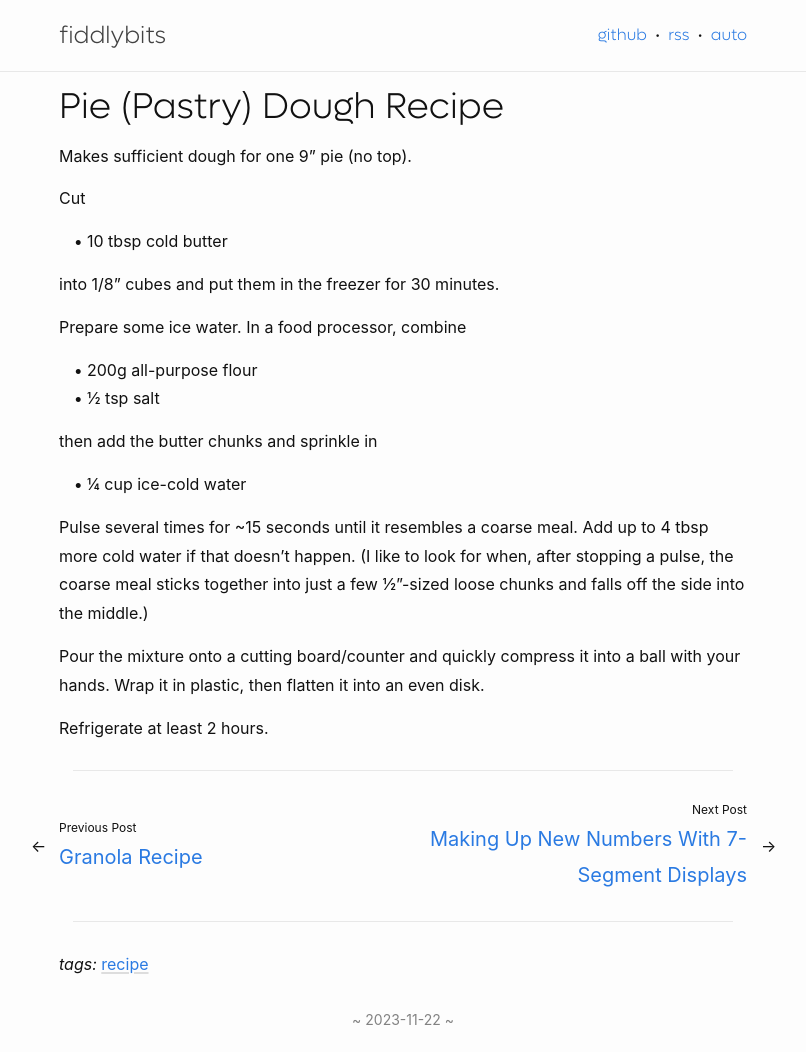
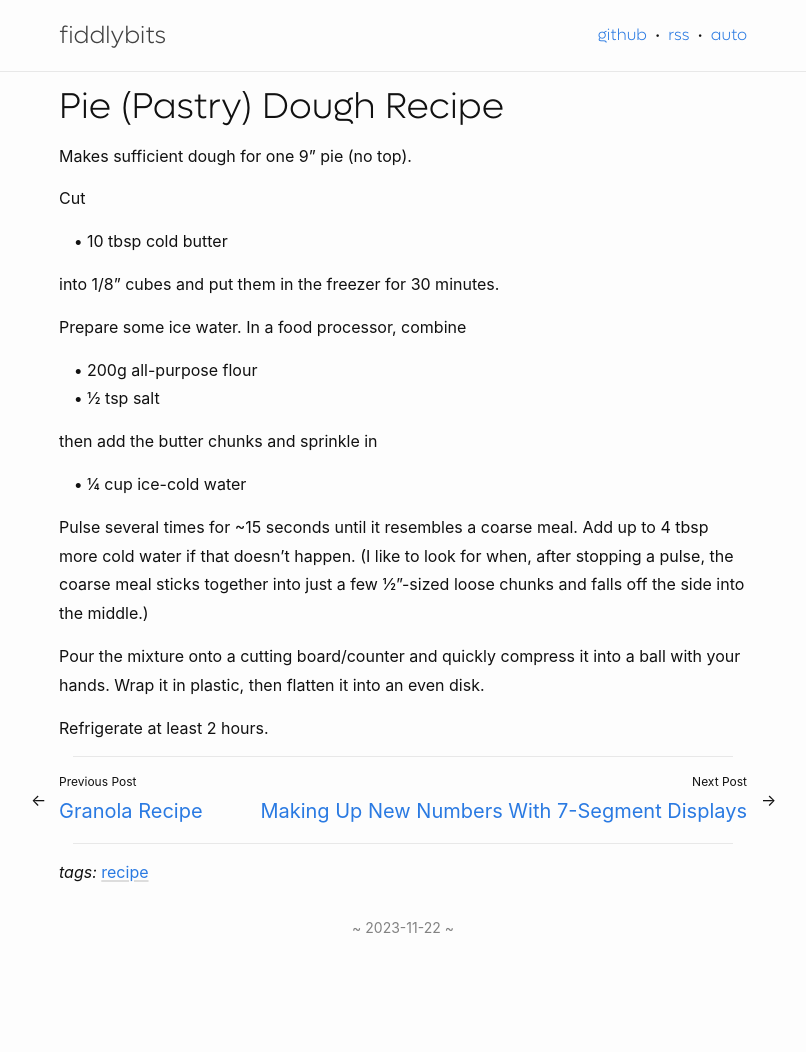
Before and after one commit to seansfkelley/seansfkelley.github.io, a Jekyll site: the page built from _posts/2023-11-22-pie-dough.md, in a window 1280 px wide and 1052 px high. Shown: the whole window, without its empty margins (237-1043 px from the left). Built offline with Jekyll 4.4.1, drawn with Linux system fonts in a browser that asks for light colours.

Commit message:
Better visuals for next/previous on both mobile and desktop.

```diff
--- a/_includes/next-previous.html
+++ b/_includes/next-previous.html
@@ -3,12 +3,14 @@
   {% if page.previous %}
   <a
     href="{{ page.previous.url }}"
-    class="next-previous-link next-previous-left"
+    class="next-previous-link next-previous-previous"
     title="Previous Post: {{ page.previous.title }}"
   >
     <span class="next-previous-icon">←</span>
     <div class="next-previous-name">
-      <div class="next-previous-label">Previous Post</div>
+      <div class="next-previous-label">
+        <span class="next-previous-icon">←</span> Previous Post
+      </div>
       <div class="next-previous-title">{{ page.previous.title }}</div>
     </div>
   </a>
@@ -17,11 +19,13 @@
   {% endif %} {% if page.next %}
   <a
     href="{{ page.next.url }}"
-    class="next-previous-link next-previous-right"
+    class="next-previous-link next-previous-next"
     title="Next Post: {{ page.next.title }}"
   >
     <div class="next-previous-name">
-      <div class="next-previous-label">Next Post</div>
+      <div class="next-previous-label">
+        Next Post <span class="next-previous-icon">→</span>
+      </div>
       <div class="next-previous-title">{{ page.next.title }}</div>
     </div>
     <span class="next-previous-icon">→</span>
--- a/_sass/_base.scss
+++ b/_sass/_base.scss
@@ -173,7 +173,7 @@
 }
 
 hr {
-  margin: ($spacing * 2) $spacing;
+  margin: $spacing;
   border: none;
   border-bottom: 1px solid var(--brand-color-light);
 }
--- a/_sass/next-previous.scss
+++ b/_sass/next-previous.scss
@@ -2,7 +2,7 @@
 
 .next-previous {
   display: flex;
-  justify-content: space-between;
+  flex-direction: column-reverse;
 
   a {
     text-decoration: none;
@@ -11,16 +11,24 @@
 
 .next-previous-icon {
   width: $spacing;
+  display: none;
+
+  .next-previous-label & {
+    display: initial;
+  }
 }
 
 .next-previous-placeholder {
-  flex: 1;
+  display: none;
 }
 
 .next-previous-link {
   display: flex;
   align-items: center;
   flex: 1;
+
+  // This is first-child because we do column-reverse to make sure next is on top.
+  margin-bottom: $spacing;
 
   .next-previous-label,
   .next-previous-icon {
@@ -41,11 +49,7 @@
   }
 }
 
-.next-previous-name {
-  margin: 0 $spacing;
-}
-
-.next-previous-right {
+.next-previous-next {
   text-align: right;
   justify-content: right;
 }
@@ -59,11 +63,29 @@
 }
 
 @media screen and (min-width: $width-mobile) {
-  .next-previous-icon {
-    transition: transform 100ms ease-in;
+  .next-previous {
+    flex-direction: row;
   }
 
-  .next-previous-left {
+  .next-previous-icon {
+    display: initial;
+    transition: transform 100ms ease-in;
+
+    .next-previous-label & {
+      display: none;
+    }
+  }
+
+  .next-previous-link {
+    flex: auto;
+    margin-bottom: 0;
+  }
+
+  .next-previous-name {
+    margin: 0 $spacing;
+  }
+
+  .next-previous-previous {
     margin-left: -($spacing * 2);
 
     &:hover .next-previous-icon {
@@ -71,7 +93,7 @@
     }
   }
 
-  .next-previous-right {
+  .next-previous-next {
     margin-right: -($spacing * 2);
 
     &:hover .next-previous-icon {
```
